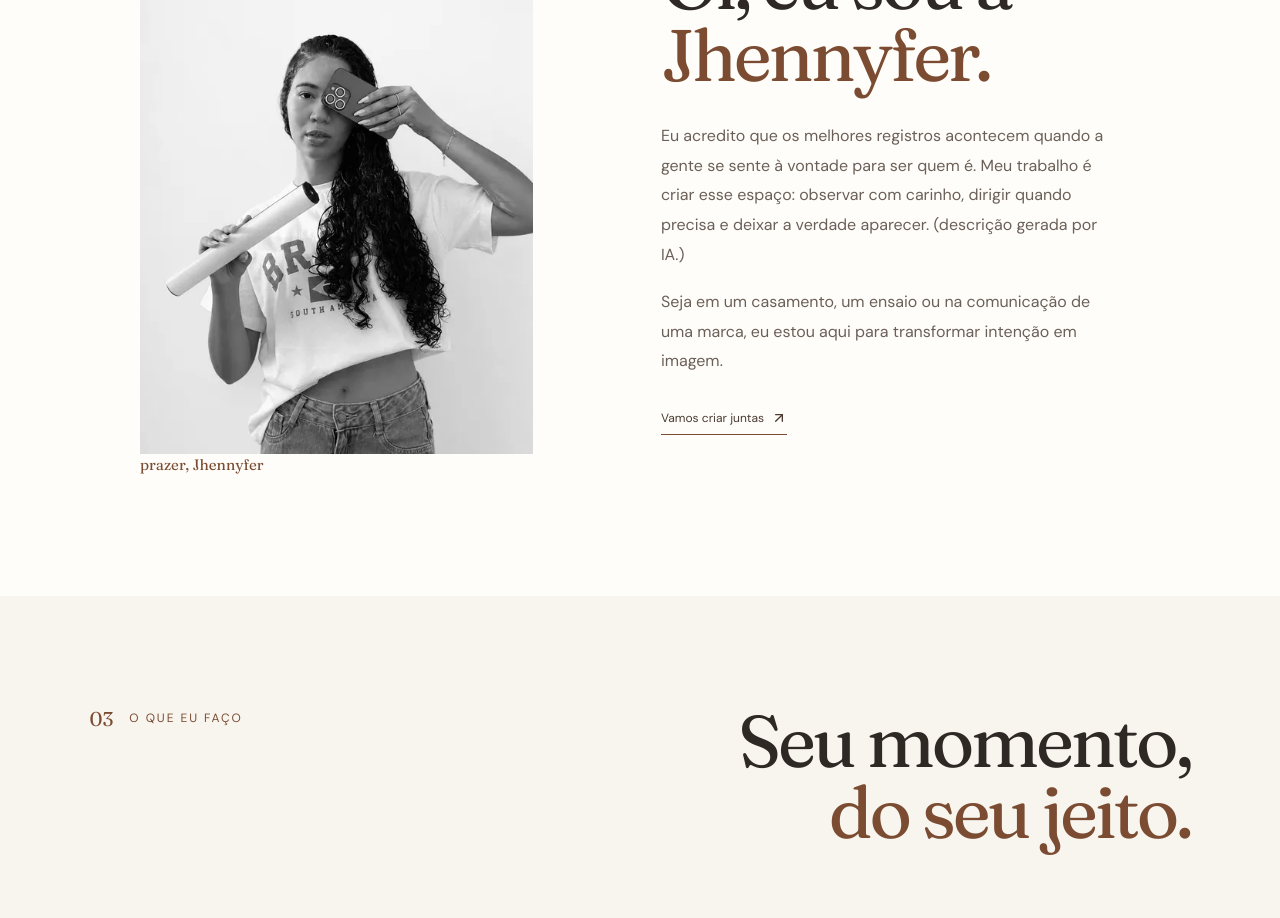
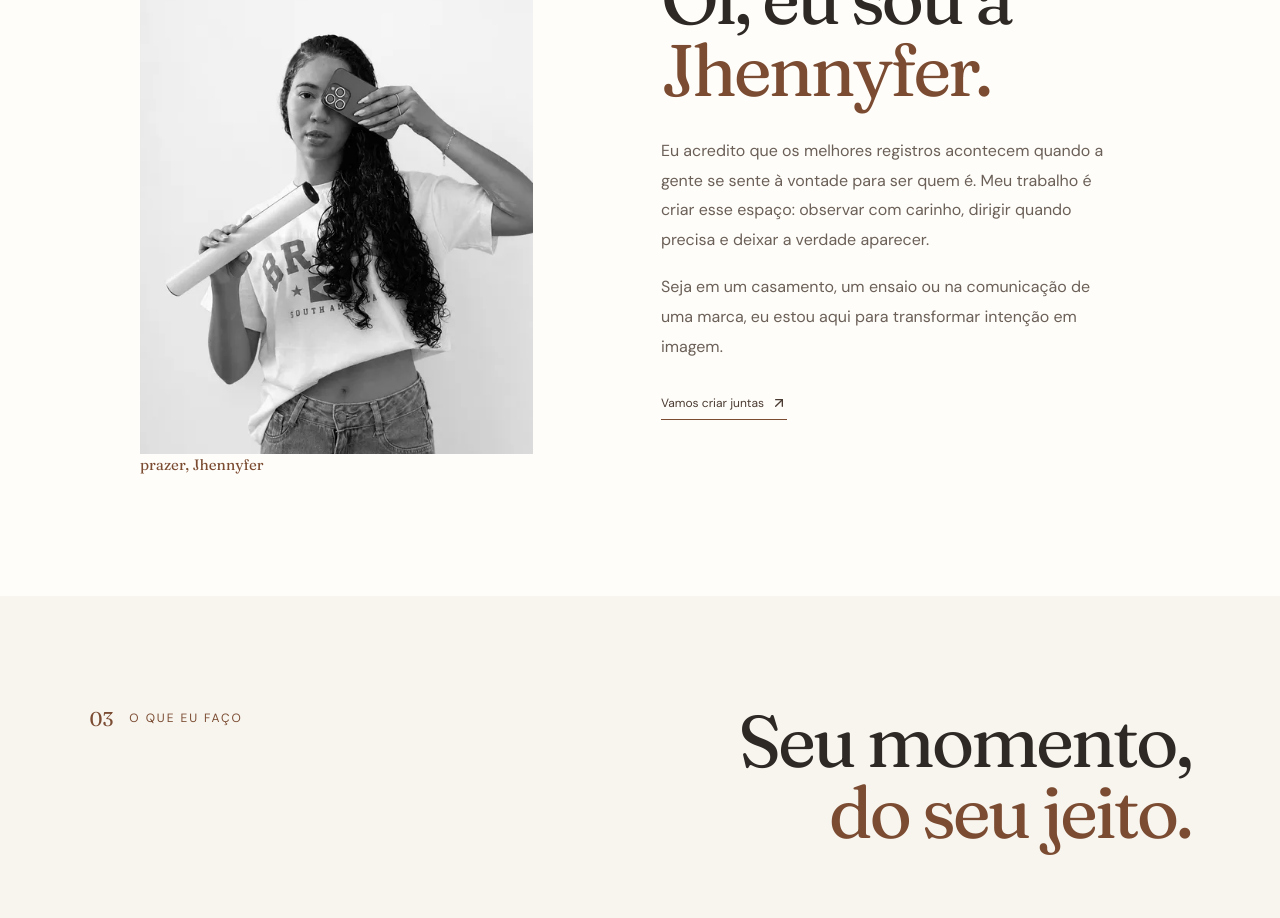
Before and after one commit to Sunnyzit0/jhennyfer-videomaker, a React (Vite) app: page / in a window 1280 px wide. Shown: the part 1160-2078 px from the top of the page. Built offline with nearby package versions, Linux system fonts and the light colour scheme.

Commit message:
fix: remover marcação de texto no sobre

```diff
--- a/src/components/Sobre.jsx
+++ b/src/components/Sobre.jsx
@@ -12,7 +12,7 @@ export function Sobre() {
         <div className="about-copy">
           <p className="eyebrow">olhar atento, processo leve</p>
           <h2>Oi, eu sou a <em>Jhennyfer.</em></h2>
-          <p>Eu acredito que os melhores registros acontecem quando a gente se sente à vontade para ser quem é. Meu trabalho é criar esse espaço: observar com carinho, dirigir quando precisa e deixar a verdade aparecer. (descrição gerada por IA.)</p>
+          <p>Eu acredito que os melhores registros acontecem quando a gente se sente à vontade para ser quem é. Meu trabalho é criar esse espaço: observar com carinho, dirigir quando precisa e deixar a verdade aparecer.</p>
           <p>Seja em um casamento, um ensaio ou na comunicação de uma marca, eu estou aqui para transformar intenção em imagem.</p>
           <a className="text-link" href="#contato">Vamos criar juntas <ArrowUpRight size={16} /></a>
         </div>
```
